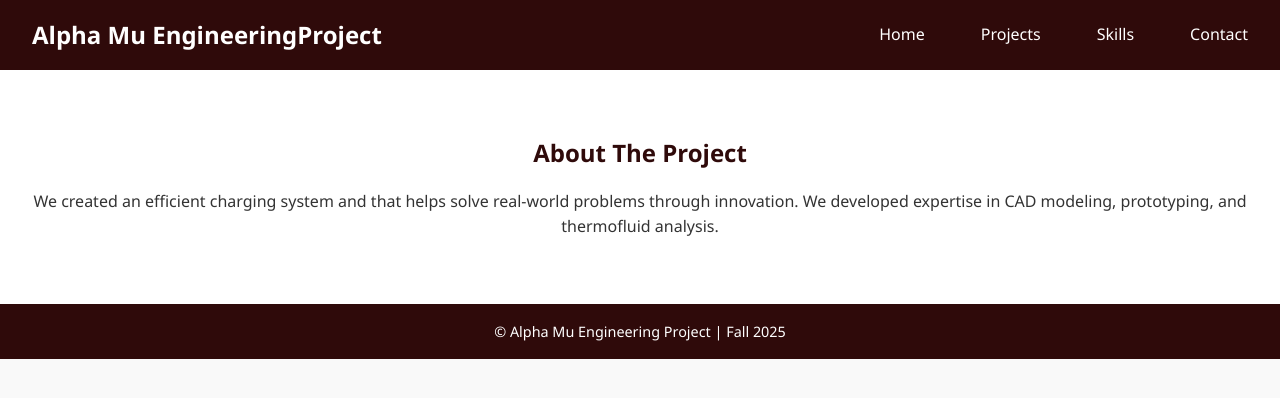
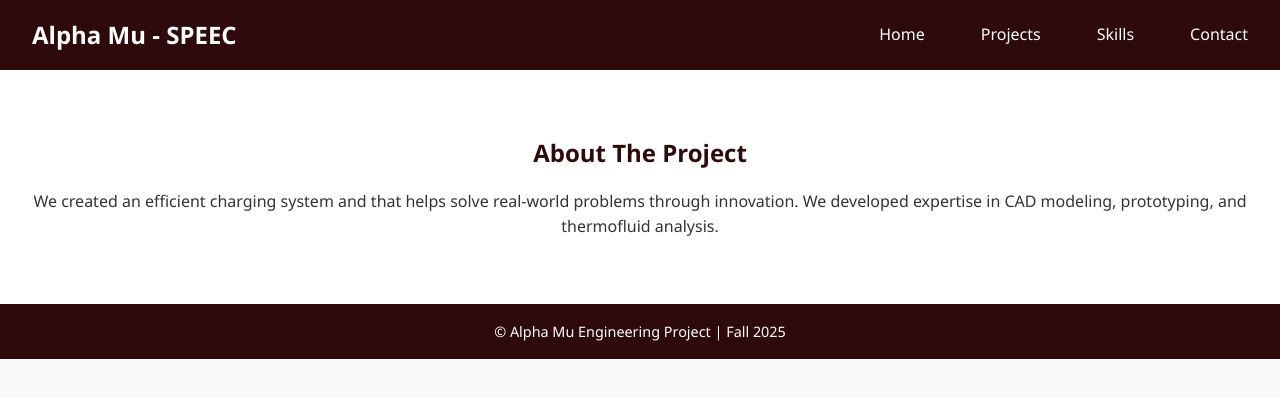
Before and after one commit to kristyhuynh/alphamu.github.io, a plain HTML site: page about.html in a window 1280 px wide. Drawn offline with Linux system fonts and the light colour scheme.

Commit message:
Update logo link in about.html

```diff
--- a/about.html
+++ b/about.html
@@ -9,7 +9,7 @@
 <body>
     <header>
         <nav>
-            <h1 class="logo">Alpha Mu<span> EngineeringProject</span></h1>
+            <h1 class="logo"><a href="index.html">Alpha Mu - <span>SPEEC</span></a></h1>
             <ul class="nav-links">
                 <li><a href="index.html">Home</a></li>
                 <li><a href="projects.html">Projects</a></li>
```
